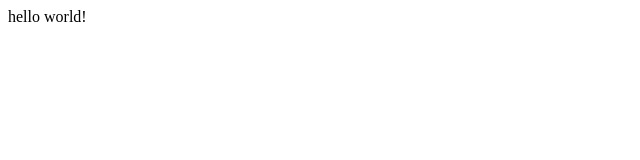
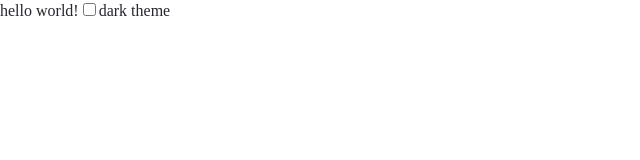
Before and after one commit to taktigrynerychat/eco, an Angular app: page / in a window 1280 px wide. Shown: the top 160 px of the page, without its empty margins (0-640 px from the left). Built offline with nearby package versions, Linux system fonts and the light colour scheme.

Commit message:
add themes support

```diff
--- a/projects/eco-ui/src/app/app.component.html
+++ b/projects/eco-ui/src/app/app.component.html
@@ -1 +1,7 @@
-hello world!
+<span class="lol">hello world!</span>
+<input
+  type="checkbox"
+  id="theme"
+  (change)="changeTheme($event)"
+>
+<label for="theme">dark theme</label>
--- a/projects/eco-ui/src/app/app.component.ts
+++ b/projects/eco-ui/src/app/app.component.ts
@@ -7,4 +7,10 @@ import { Component } from '@angular/core';
 })
 export class AppComponent {
   title: string = 'eco-ui';
+
+  changeTheme(e: any): void {
+    e.target.checked
+      ? document.body.setAttribute('cap-theme', 'dark')
+      : document.body.removeAttribute('cap-theme');
+  }
 }
--- a/projects/eco-ui/src/app/app.module.ts
+++ b/projects/eco-ui/src/app/app.module.ts
@@ -1,4 +1,5 @@
 import { NgModule } from '@angular/core';
+import { FormsModule } from '@angular/forms';
 import { BrowserModule } from '@angular/platform-browser';
 
 import { AppComponent } from './app.component';
@@ -9,6 +10,7 @@ import { AppComponent } from './app.component';
   ],
   imports: [
     BrowserModule,
+    FormsModule,
   ],
   providers: [],
   bootstrap: [AppComponent],
--- /dev/null
+++ b/projects/eco-ui/src/assets/styles/base.scss
@@ -0,0 +1,18 @@
+* {
+  box-sizing: border-box;
+
+  &:before,
+  &:after {
+    box-sizing: border-box;
+  }
+}
+
+html, body {
+  height: 100%;
+  margin: 0;
+}
+
+body {
+  background: var(--cap-background-color);
+  color: var(--cap-font-color);
+}
--- a/projects/eco-ui/src/styles.scss
+++ b/projects/eco-ui/src/styles.scss
@@ -1,2 +1,3 @@
 /* You can add global styles to this file, and also import other style files */
 @import '~@el-ng2/core/assets/styles/base';
+@import 'assets/styles/base';
--- a/projects/el-ng2/assets/styles/base.scss
+++ b/projects/el-ng2/assets/styles/base.scss
@@ -0,0 +1,2 @@
+@import 'common/variables';
+@import 'common/themes';
--- /dev/null
+++ b/projects/el-ng2/assets/styles/common/_themes.scss
@@ -0,0 +1,22 @@
+@import 'variables';
+
+@mixin themify($themes: $themes) {
+  @each $theme, $map in $themes {
+    & > *[cap-theme=#{$theme}] {
+      @each $key, $value in $map {
+        --cap-#{$key}: #{$value};
+      }
+    }
+  }
+}
+
+@mixin theme-color-vars($theme, $themes: $themes) {
+    @each $key, $value in map-get($themes, $theme) {
+      --cap-#{$key}: #{$value};
+    }
+}
+
+:root {
+  @include theme-color-vars(light);
+  @include themify($themes);
+}
--- /dev/null
+++ b/projects/el-ng2/assets/styles/common/_variables.scss
@@ -0,0 +1,10 @@
+$themes: (
+  dark: (
+    background-color: #25262f,
+    font-color: #fff,
+  ),
+  light: (
+    background-color: #fff,
+    font-color: #25262f,
+  ),
+);
--- a/projects/el-ng2/ng-package.json
+++ b/projects/el-ng2/ng-package.json
@@ -4,7 +4,5 @@
   "lib": {
     "entryFile": "src/public-api.ts"
   },
-  "assets": [
-    "assets/styles/*"
-  ]
+  "assets": ["assets/**/*.scss"]
 }
```
